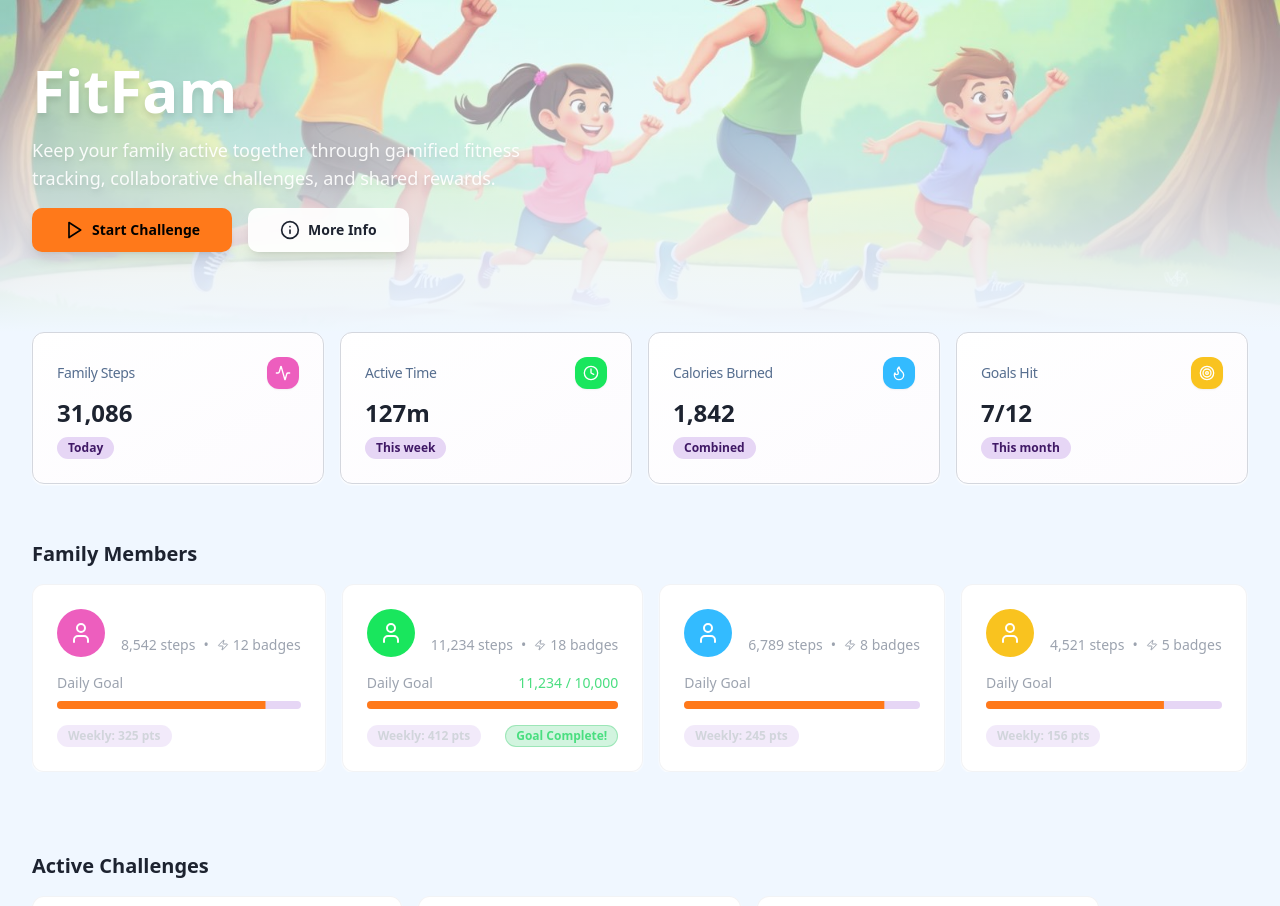
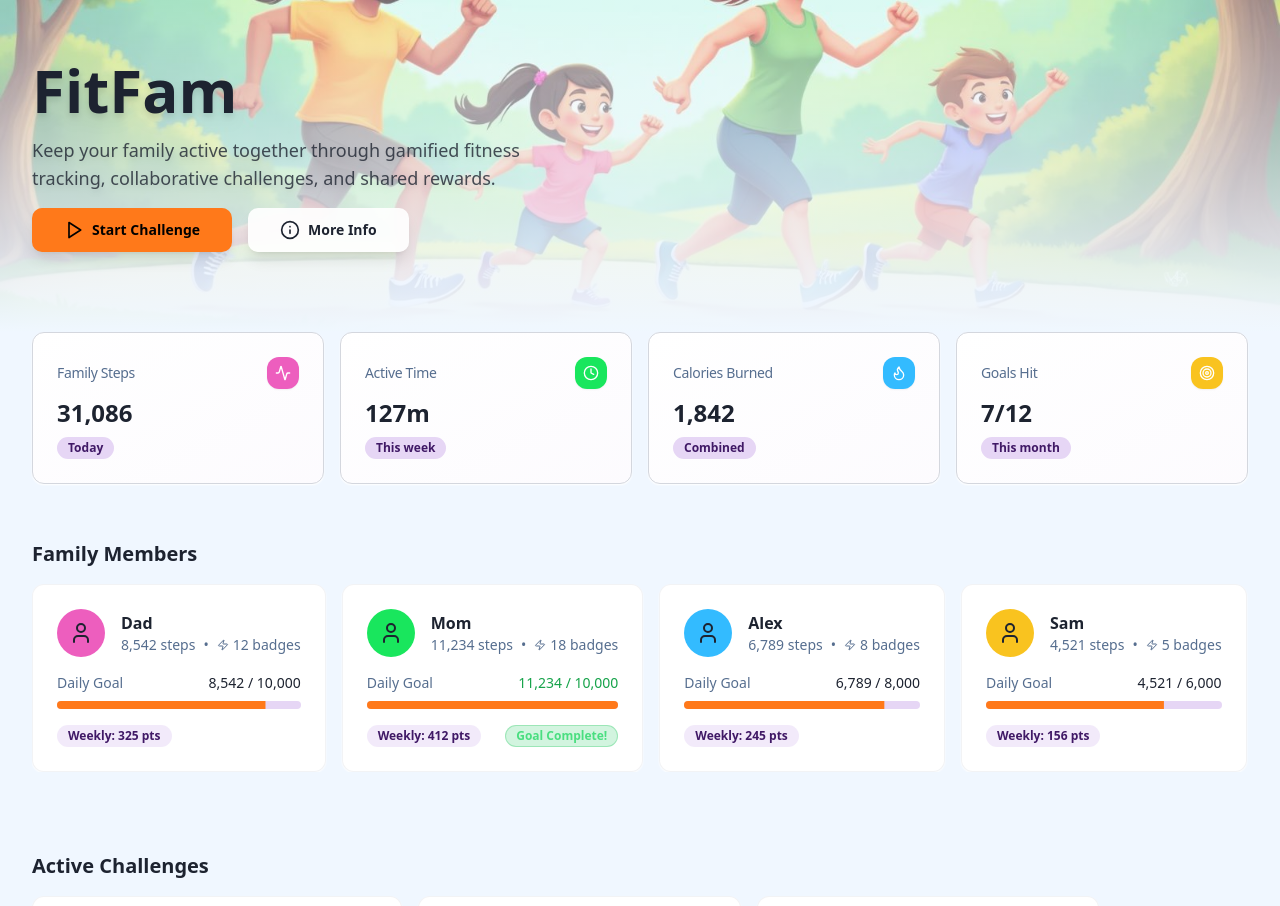
Before and after one commit to adjones29/family-move-play, a React (Vite) app: page / in a window 1280 px wide. Shown: the part 300-1206 px from the top of the page. Built offline with nearby package versions, Linux system fonts and the light colour scheme.

Commit message:
Fix text color on hero image
Update text colors on the hero image and family member names for better readability.

```diff
--- a/src/components/FamilyMemberCard.tsx
+++ b/src/components/FamilyMemberCard.tsx
@@ -32,12 +32,12 @@ export const FamilyMemberCard = ({
             {avatar ? (
               <img src={avatar} alt={name} className="w-full h-full rounded-full object-cover" />
             ) : (
-              <User className="h-6 w-6 text-white" />
+              <User className="h-6 w-6 text-card-foreground" />
             )}
           </div>
           <div className="flex-1">
-            <h3 className="font-bold text-white">{name}</h3>
-            <div className="flex items-center space-x-2 text-sm text-gray-400">
+            <h3 className="font-bold text-card-foreground">{name}</h3>
+            <div className="flex items-center space-x-2 text-sm text-muted-foreground">
               <span>{dailySteps.toLocaleString()} steps</span>
               <span>•</span>
               <span className="flex items-center">
@@ -50,8 +50,8 @@ export const FamilyMemberCard = ({
 
         <div className="mt-4 space-y-2">
           <div className="flex justify-between text-sm">
-            <span className="text-gray-400">Daily Goal</span>
-            <span className={`font-medium ${progressPercentage >= 100 ? 'text-green-400' : 'text-white'}`}>
+            <span className="text-muted-foreground">Daily Goal</span>
+            <span className={`font-medium ${progressPercentage >= 100 ? 'text-green-600' : 'text-card-foreground'}`}>
               {dailySteps.toLocaleString()} / {stepGoal.toLocaleString()}
             </span>
           </div>
@@ -59,7 +59,7 @@ export const FamilyMemberCard = ({
         </div>
 
         <div className="mt-4 flex justify-between items-center">
-          <Badge variant="secondary" className="bg-secondary/50 text-gray-300">
+          <Badge variant="secondary" className="bg-secondary/50 text-secondary-foreground">
             Weekly: {weeklyScore} pts
           </Badge>
           {progressPercentage >= 100 && (
--- a/src/components/HeroSection.tsx
+++ b/src/components/HeroSection.tsx
@@ -18,10 +18,10 @@ export const HeroSection = () => {
       {/* Content */}
       <div className="relative z-10 flex flex-col justify-end h-full px-8 pb-20">
         <div className="max-w-2xl space-y-4">
-          <h1 className="text-5xl lg:text-6xl font-bold text-white leading-tight drop-shadow-lg">
+          <h1 className="text-5xl lg:text-6xl font-bold text-foreground leading-tight drop-shadow-lg">
             FitFam
           </h1>
-          <p className="text-lg text-white/90 max-w-lg drop-shadow-md">
+          <p className="text-lg text-foreground/80 max-w-lg drop-shadow-md">
             Keep your family active together through gamified fitness tracking, collaborative challenges, and shared rewards.
           </p>
           <div className="flex gap-4 mt-6">
```
